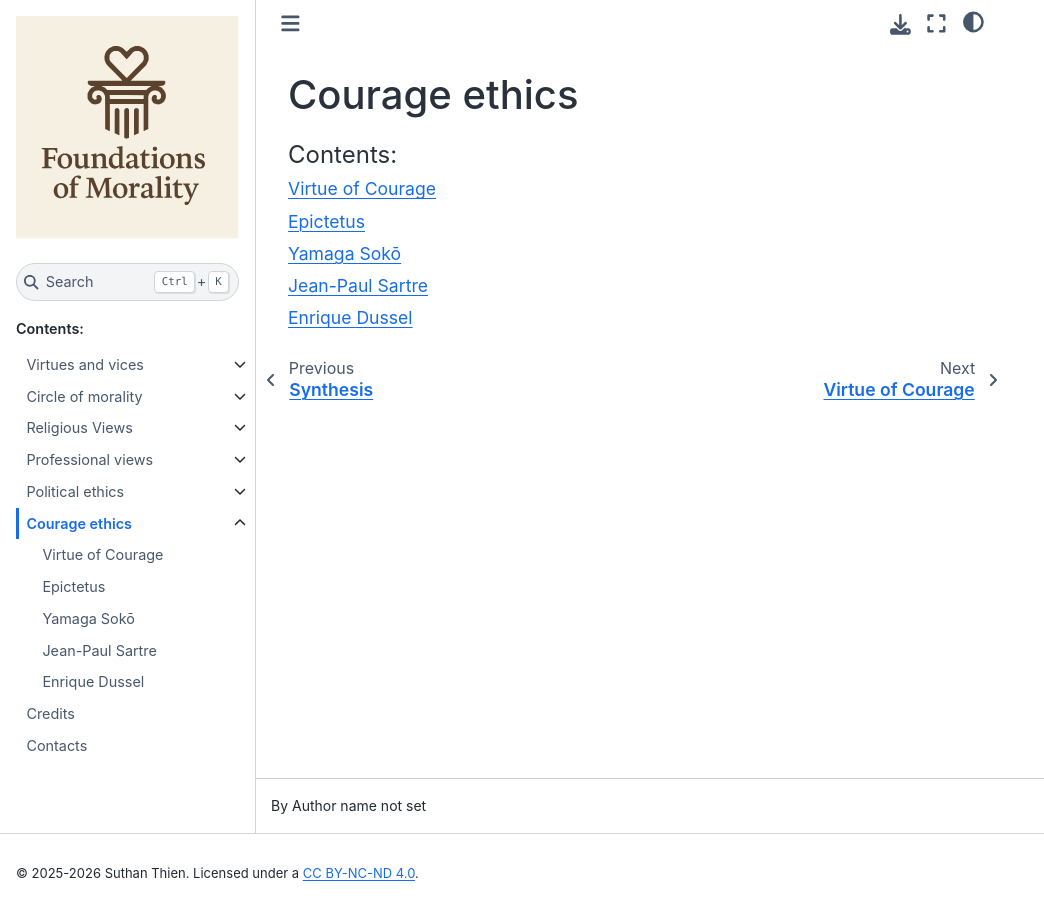
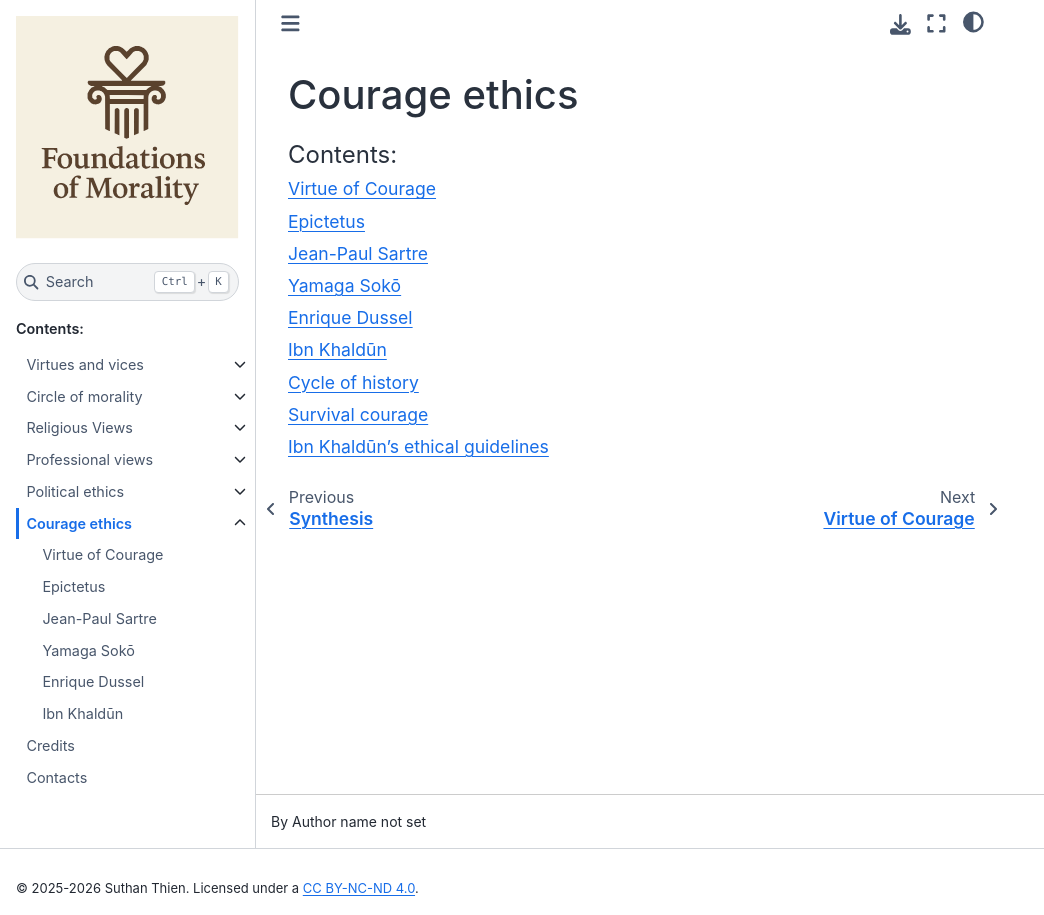
Before and after one commit to suthanthien/fom, a Sphinx documentation site: the page built from source/courage_ethics.rst, in a window 1280 px wide. Shown: the whole page, without its empty margins (0-1044 px from the left). Built offline with Sphinx 7.4.7 and the Sphinx Book theme 1.1.4, drawn with Linux system fonts in a browser that asks for light colours; some of the changed lines change nothing that is shown.

Commit message:
Twenty-ninth commit
- Add account of Ibn Khaldun's ethics

```diff
--- a/source/courage_ethics.rst
+++ b/source/courage_ethics.rst
@@ -8,6 +8,7 @@
 
    courage.rst
    epictetus.rst
+   sartre.rst
    soko.rst
-   sartre.rst
    dussel.rst
+   khaldun.rst
--- /dev/null
+++ b/source/khaldun.rst
@@ -0,0 +1,159 @@
+#############
+ Ibn Khaldūn
+#############
+
+Ibn Khaldūn (1332–1406 CE) was a North African Arab Muslim scholar,
+historian, sociologist, and philosopher, widely regarded as a pioneer of
+the social sciences. Born in Tunis, he served as a judge, diplomat, and
+teacher across North Africa and Andalusia. His intellectual legacy lies
+in his attempt to explain human behavior, society, and history through
+systematic observation rather than purely speculative philosophy.
+
+Although Ibn Khaldūn did not write an ethical treatise, his ethical
+thought is deeply embedded throughout his works, especially in his
+analyses of human nature, social cohesion, power, education, and
+religion.
+
+-  **The Introduction (1377):** The primary source of Ibn Khaldūn’s
+   ethical ideas. It examines human character, moral habits, leadership,
+   justice, education, and the ethical consequences of social and
+   political organization.
+
+-  **The Book of Lessons (c. 1382):** A universal history that
+   illustrates ethical principles through historical examples, showing
+   how moral decay or virtue affects the rise and fall of civilizations.
+
+##################
+ Cycle of history
+##################
+
+Ibn Khaldūn understands moral behavior primarily as a socially acquired
+disposition, formed through habit, education, and way of life. His
+account is fundamentally descriptive and historical: he explains how
+moral dispositions arise, stabilize, and decay as part of the broader
+dynamics governing the rise and fall of societies.
+
+He makes the following key observations:
+
+-  **Habits and character:** Moral dispositions are formed through
+   repetition. Repeated actions become habits, and stable habits shape
+   character. Since individuals and groups tend to repeat behaviors
+   demanded, rewarded, or enforced by their circumstances, ways of life
+   play a decisive role in shaping moral conduct.
+
+-  **Social structures and differentiated dispositions:** Different
+   social forms cultivate different dispositions. Nomadic societies,
+   marked by insecurity, scarcity, and constant exposure to danger,
+   foster endurance, courage, and strong group solidarity. Urban
+   societies, benefiting from political stability and economic surplus,
+   cultivate refinement, learning, and technical skill. Individuals
+   internalize the behaviors their social environment requires, which
+   gradually become ingrained moral traits.
+
+-  **Group solidarity:** Societies endure insofar as they maintain
+   cohesion, loyalty, and coordinated action. Strong group solidarity
+   enables political authority and collective defense. When group
+   solidarity weakens, injustice spreads, cooperation declines, and
+   authority loses effectiveness.
+
+-  **Cycles of formation and decline:** Societies arise under harsh
+   conditions that enforce discipline and solidarity. As political
+   authority stabilizes and material abundance increases, later
+   generations become habituated to ease and comfort. Over time, this
+   habituation weakens discipline, risk tolerance, and collective
+   resolve, contributing to political and moral decline. Ibn Khaldūn
+   treats this process as structurally recurrent. He does not claim
+   decline is metaphysically inevitable, but he emphasizes the
+   difficulty of sustaining early dispositions once the conditions that
+   produced them have disappeared.
+
+Ibn Khaldūn identifies education and religion as crucial in slowing,
+though not eliminating, the moral erosion caused by habituation to
+comfort.
+
+-  **Education:** Moral dispositions are transmitted through imitation,
+   gradual instruction, and habituation. By contrast, harsh discipline
+   fosters fear and encourages tendencies toward deception and
+   corruption rather than the development of virtuous character. Even
+   when appropriate educational methods are employed, Ibn Khaldūn
+   maintains that education alone cannot fully counteract historical
+   tendencies: dispositions originally acquired out of necessity
+   gradually fade across generations, resulting in only a partial
+   transmission of moral knowledge.
+
+-  **Religion:** Religious law restrains rulers and subjects alike,
+   moderates the use of power, and strengthens social cohesion by
+   binding authority to shared norms. Religion shapes moral disposition
+   by disciplining desire, redefining necessity, and habituating
+   restraint through ritual, instruction, and obligation. Religious
+   societies endure longer because religion prolongs solidarity and
+   discipline under conditions of prosperity.
+
+##################
+ Survival courage
+##################
+
+.. note::
+
+   What follows does not reconstruct Ibn Khaldūn’s ethics directly, but
+   offers a possible way to mitigate, if not prevent, the moral decline
+   he envisions in the historical cycle.
+
+In Ibn Khaldūn's account, courage is the disposition to act according to
+one’s responsibilities, support community members, and take action in
+the face of adversity. In nomadic societies, courage arises naturally
+from constant exposure to danger and necessity. In settled societies,
+where security is provided by institutions and material comfort, this
+disposition weakens as dependence on luxury increases.
+
+It is reasonable to infer that a society that cultivates courage, by
+resisting the corrupting effects of luxury on justice, could slow or
+even avoid decline. Such a society would recognize that while immediate
+survival is secure, long-term survival depends on maintaining moral
+integrity. By sustaining courage and moral habituation across
+generations, it could recover the collective resilience of nomadic
+tribes without reverting to harsh necessity.
+
+Ibn Khaldūn himself is more cautious. He sees the historical cycle as
+recurrent: while individuals can develop virtue, luxury gradually erodes
+courage across generations. Eventually, even the few morally committed
+individuals are insufficient to sustain institutions, and society may
+collapse or be overtaken by more cohesive external groups. For Ibn
+Khaldūn, morality is first learned through necessity and later
+transmitted through teaching, but without ongoing challenge, luxury and
+comfort cause these lessons to be only partially retained. Political
+institutions can slow the decline, but they cannot fully prevent the
+erosion of “survival courage.”
+
+##################################
+ Ibn Khaldūn's ethical guidelines
+##################################
+
+-  **Act justly:** Preserve order, fairness, and public trust through
+   consistent and restrained conduct. Maintain authority in ways that
+   sustain loyalty and cooperation.
+
+-  **Form moral character:** Cultivate disciplined habits through
+   consistent action over time. Create routines that reinforce honesty,
+   discipline, and responsibility.
+
+-  **Strengthen social solidarity:** Act in ways that benefit the
+   community. Support family, neighbors, and social institutions.
+   Balance group loyalty with fairness toward outsiders.
+
+-  **Limit luxury and ease:** Practice moderation in consumption and
+   lifestyle. Resist habits of excess that lead to laziness or
+   entitlement. Cultivate gratitude and self-restraint.
+
+-  **Educate through gradual instruction:** Transmit discipline and
+   knowledge through imitation and steady guidance. Avoid harsh methods
+   that produce fear or deception. Build stable dispositions through
+   proportional and continuous training.
+
+-  **Shape disciplined conduct:** Choose companions who reinforce good
+   values. Design social and work environments that reward integrity. Be
+   mindful of how comfort or hardship shapes behavior.
+
+-  **Adjust moral expectations to social conditions:** Pursue
+   improvement through gradual and sustainable change. Prioritize order
+   and cohesion.
```
